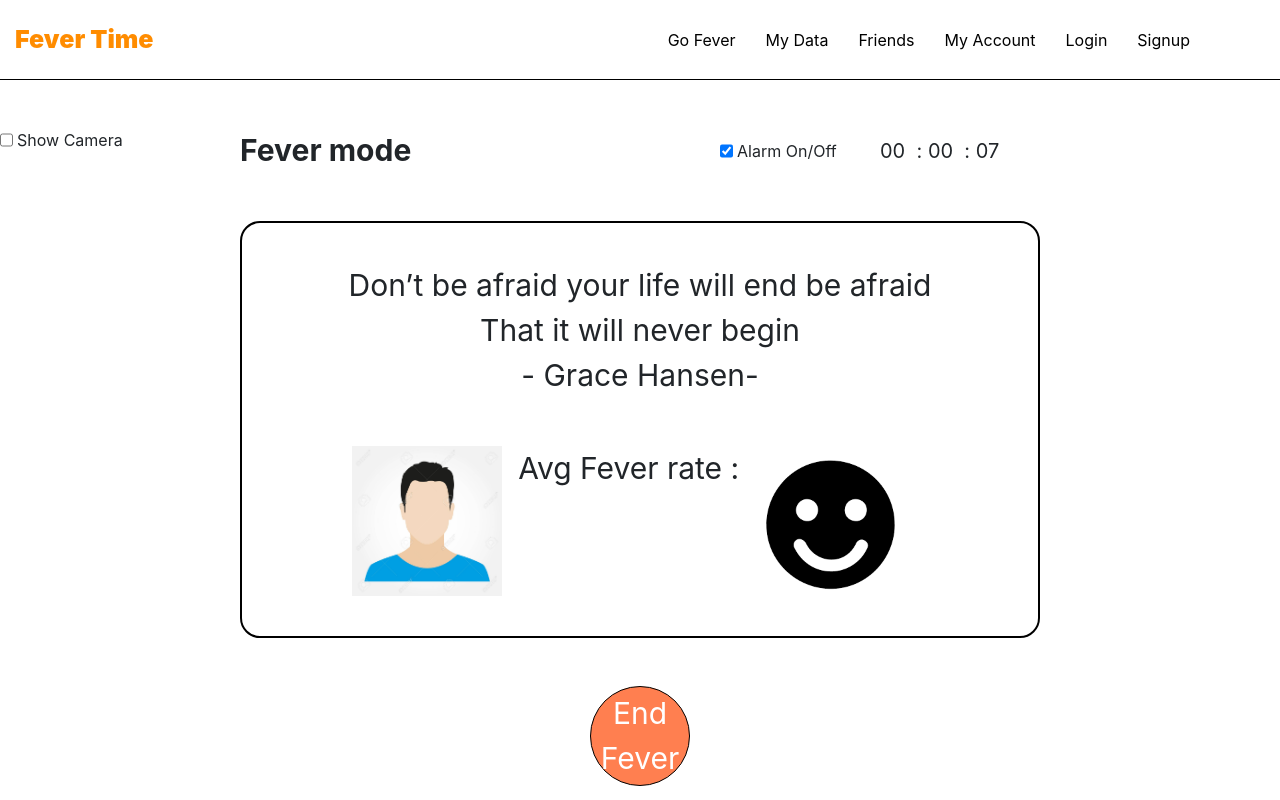
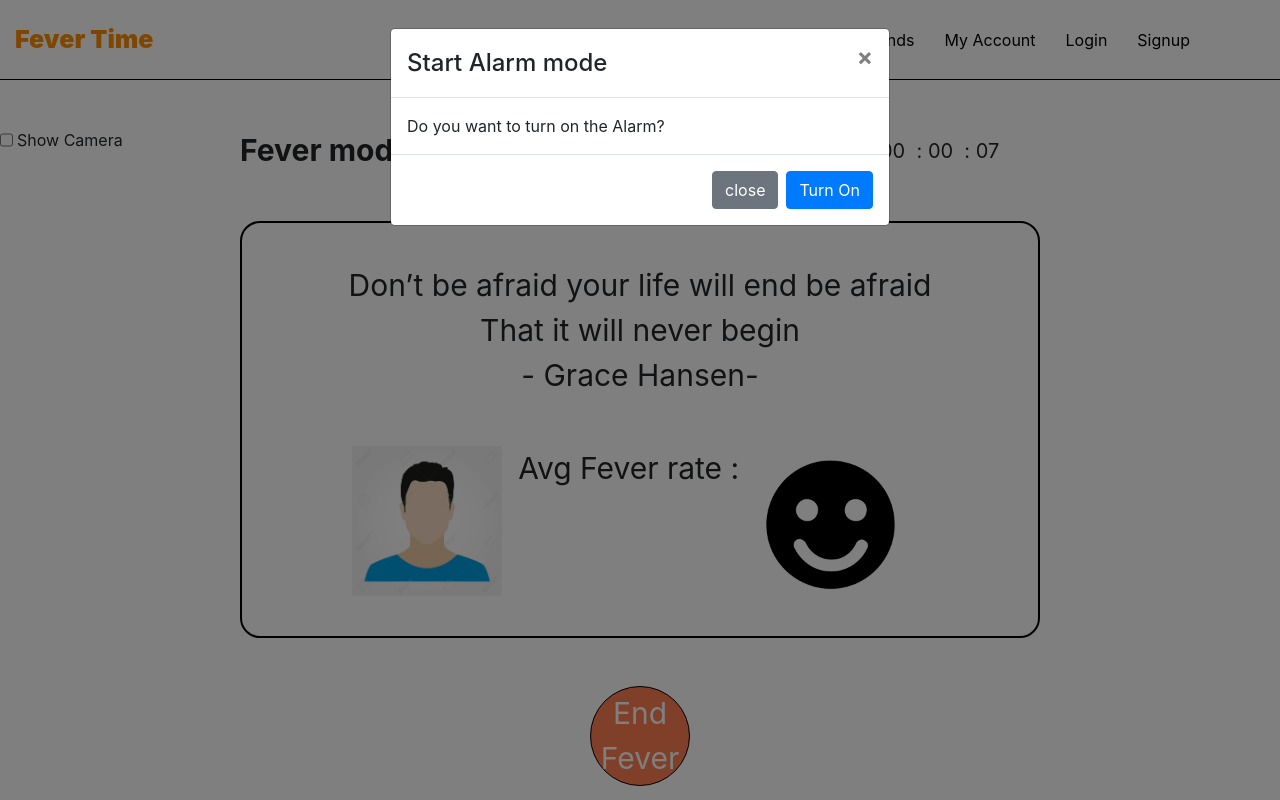
Before and after one commit to swsnu/swpp2019-team9, a React (Create React App) app in the folder fevertime_frontend/: page /fevermode in a window 1280 px wide. Both pictures are taken after a click on the checkbox 726 px from the left and 150 px from the top of the page. Built offline with nearby package versions, Linux system fonts and the light colour scheme.

Commit message:
10/14 (수) YooYoungJae popup component 추가

```diff
--- a/fevertime_frontend/src/components/FeverMode.js
+++ b/fevertime_frontend/src/components/FeverMode.js
@@ -4,6 +4,7 @@ import avatar from '../assets/img/man-avatar.jpg';
 import { Link } from 'react-router-dom';
 import '../App.css'
 import Camera from 'react-html5-camera-photo';
+import AlarmModal from './component/PopUpModal'
 import 'react-html5-camera-photo/build/css/index.css';
 class FeverMode extends Component {
 
@@ -11,6 +12,8 @@ class FeverMode extends Component {
         super(props);
         this.state = {
             showCamera: false,
+            showAlarm: false,
+            showAlarmPopup : false,
             time : 0,
             hour : 0,
             min : 0,
@@ -67,9 +70,37 @@ class FeverMode extends Component {
         return t
 
     }
+    onCheckAlarm = (e) => {
+        this.setState({
+            showAlarmPopup : e.target.checked,
+            showAlarm : e.target.checked
+        })
+    }
+
+    clickClose = () => () => {
+        this.setState({
+            showAlarmPopup : false,
+            showAlarm : false
+        })
+    }
+    clickConfirm = () => () => {
+        console.log('click turn on')
+        this.setState({
+            showAlarmPopup : false,
+            showAlarm : true
+        })
+    }
+
     render() {
         return (
             <div className='p-relative'>
+                <AlarmModal show={this.state.showAlarmPopup}
+                            modalTitle={'Start Alarm mode'}
+                            content={'Do you want to turn on the Alarm?'}
+                            buttonConfirm={'Turn On'}
+                            clickClose={this.clickClose()}
+                            clickConfirm={this.clickConfirm()}
+                />
                 <div className='p-absolute'>
                     <div className='d-flex '>
                         <input type='checkbox' onChange={this.checkBox}/>
@@ -89,7 +120,7 @@ class FeverMode extends Component {
                         <div className='w-30  page-title'>Fever mode</div>
                         <div className='w-30'></div>
                         <div className='w-20 d-flex'>
-                            <input type='checkbox' />
+                            <input type='checkbox' checked={this.state.showAlarm} onChange={this.onCheckAlarm} />
                             <div className='ml-1 show-camera-button'>Alarm On/Off</div>
                         </div>
                         <div className='w-20 t-right f-medium d-flex'>
--- /dev/null
+++ b/fevertime_frontend/src/components/component/PopUpModal.js
@@ -0,0 +1,44 @@
+import React, { Component } from 'react';
+import {Modal, Button} from 'react-bootstrap'
+class PopUpModal extends Component {
+    constructor(props){
+        super(props);
+        this.state = {
+            time : 0,
+            show : true
+
+        }
+    }
+    handleClose = () => () => {
+        this.setState({
+            show : false
+        })
+    }
+
+    render() {
+        return (
+            <Modal show={this.props.show} onHide={this.props.clickClose}>
+                <Modal.Header closeButton>
+                    <Modal.Title>{this.props.modalTitle}</Modal.Title>
+                </Modal.Header>
+                <Modal.Body>{this.props.content}</Modal.Body>
+                <Modal.Footer>
+                    <Button variant="secondary" onClick={this.props.clickClose}>
+                        {this.props.buttonClose}
+                    </Button>
+                    <Button variant="primary" onClick={this.props.clickConfirm}>
+                        {this.props.buttonConfirm}
+                    </Button>
+                </Modal.Footer>
+            </Modal>
+        )
+    }
+}
+PopUpModal.defaultProps = {
+    show: false,
+    modalTitle: 'Modal title',
+    content: 'empty content',
+    buttonClose: 'close',
+    buttonConfirm: 'Confirm'
+};
+export default PopUpModal;
```
